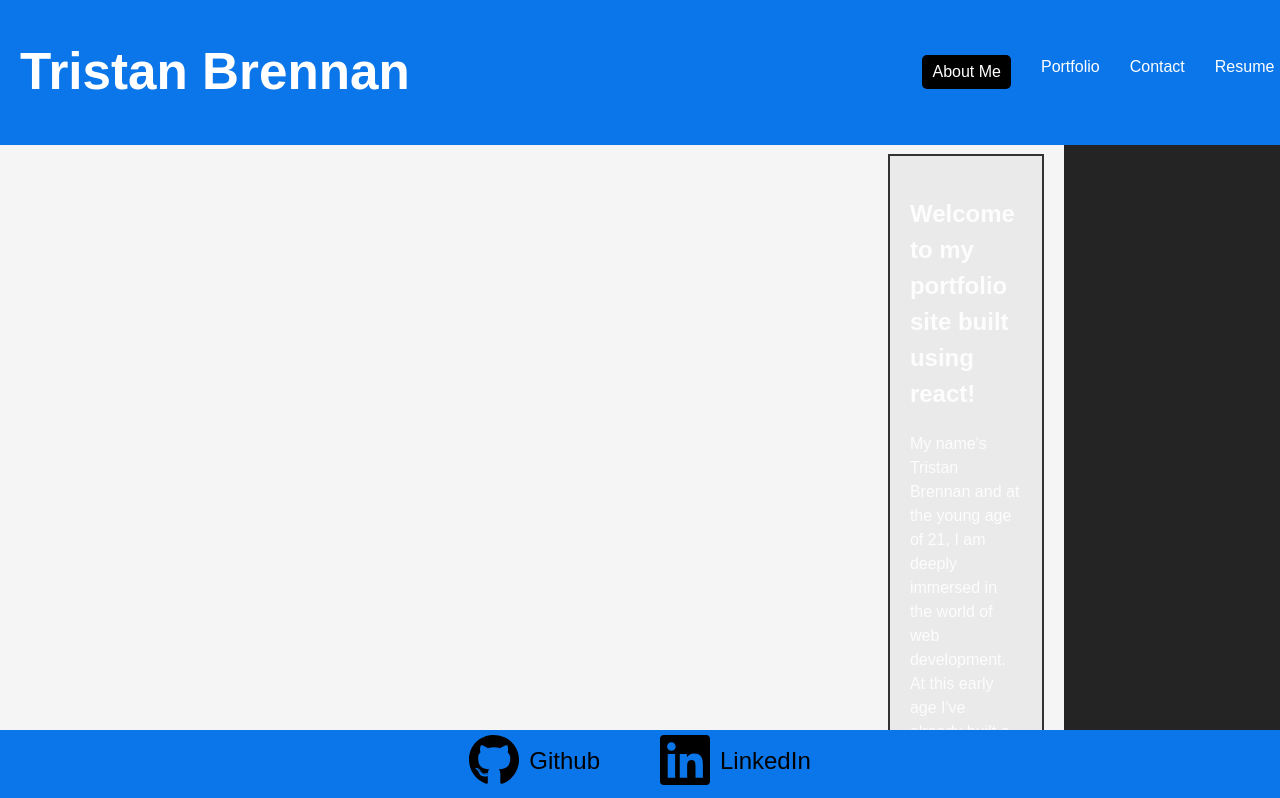
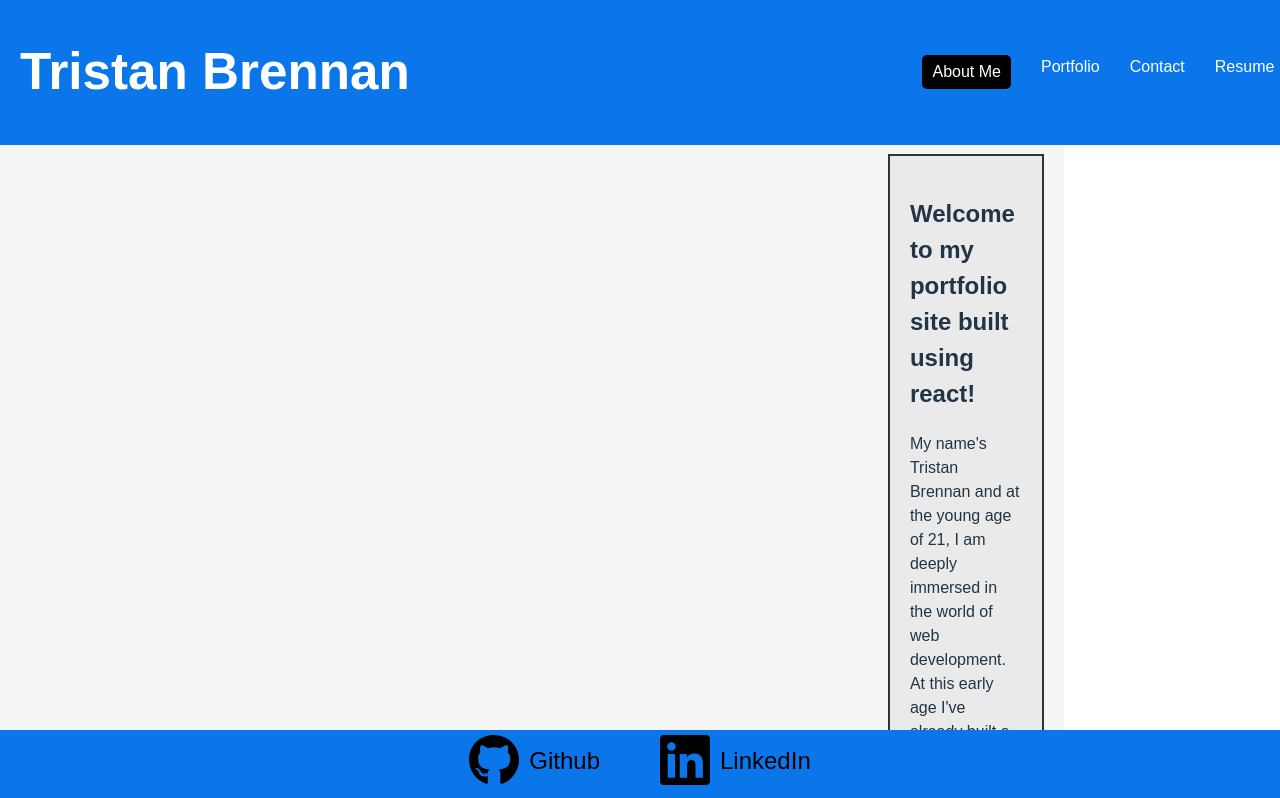
Before and after one commit to Bemonn/React-Portfolio, a React (Vite) app: page / in a window 1280 px wide. Shown: the top 798 px of the page. Built offline with nearby package versions, Linux system fonts and the light colour scheme.

Commit message:
Update index.css

```diff
--- a/src/index.css
+++ b/src/index.css
@@ -101,3 +101,16 @@ h1 {
     padding-bottom: 50px;
   }
 }
+
+@media (prefers-color-scheme: light) {
+  :root {
+    color: #213547;
+    background-color: #ffffff;
+  }
+  a:hover {
+    color: #747bff;
+  }
+  button {
+    background-color: #f9f9f9;
+  }
+}
```
